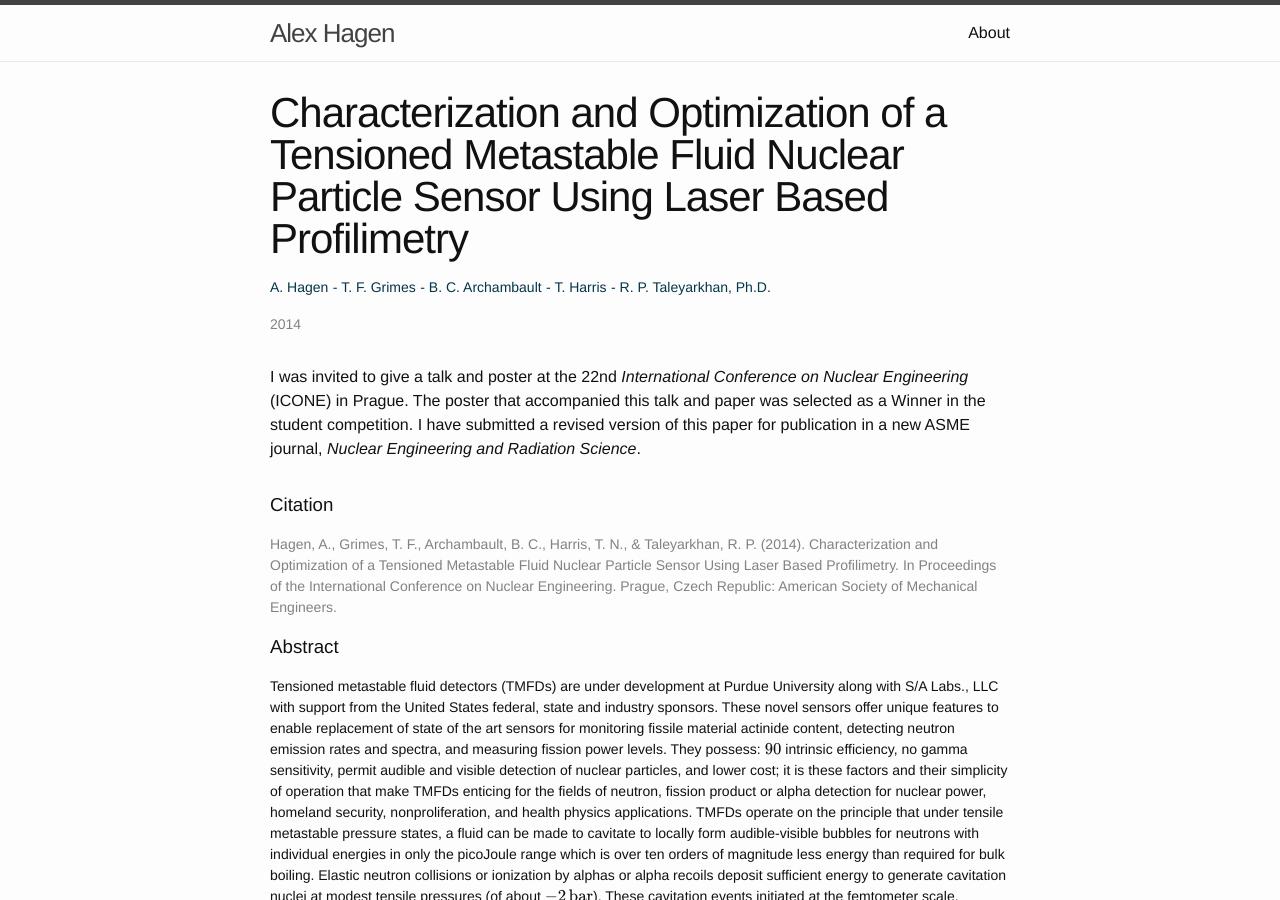
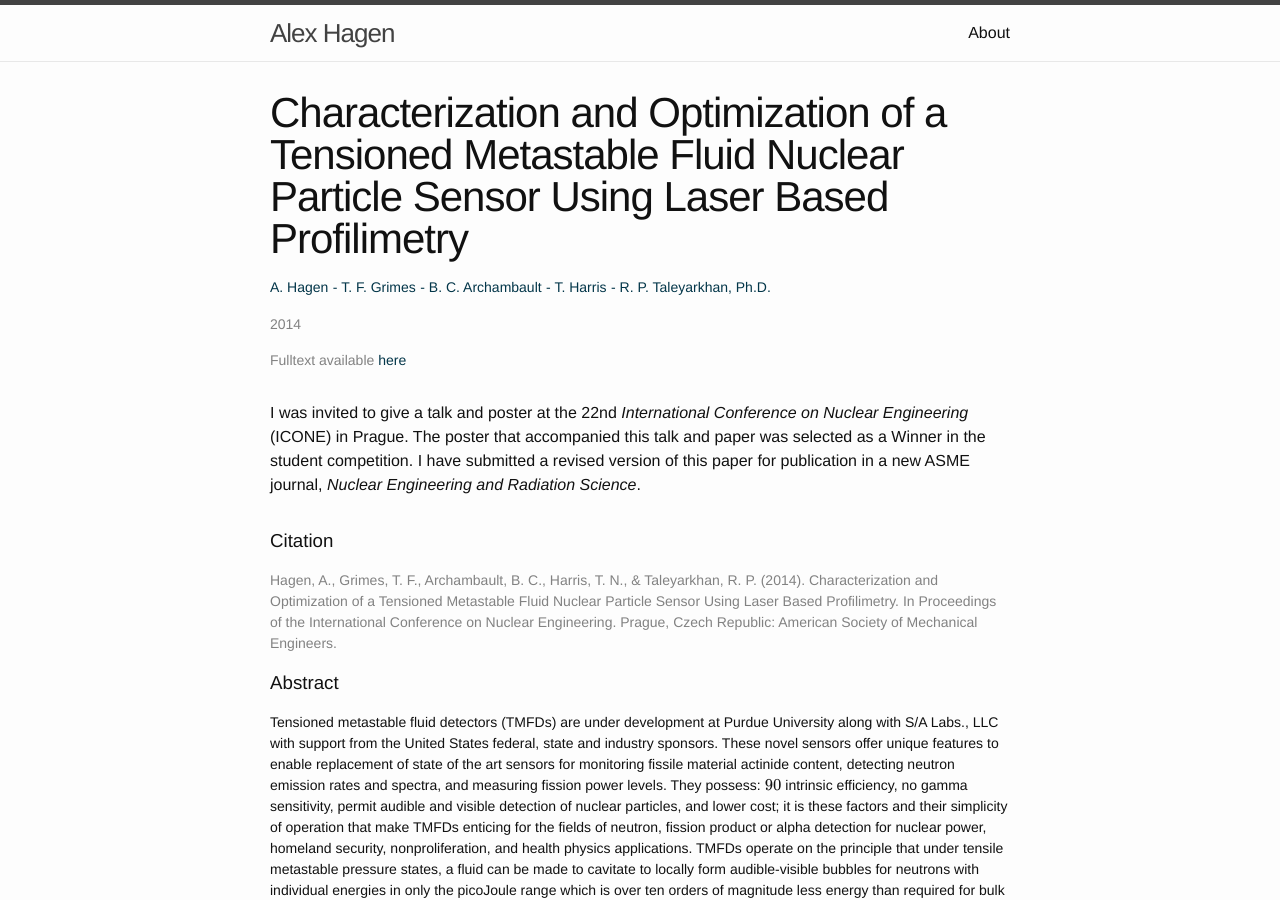
Before and after one commit to alexhagen/alexhagen.github.io, a Jekyll site: the page built from _posts/2014-04-14-characterization-and-optimization-of.markdown, in a window 1280 px wide and 900 px high. Built offline with Jekyll 4.4.1, drawn with Linux system fonts in a browser that asks for light colours; formulas are drawn with MathJax 3.

Commit message:
adding fulltext link

```diff
--- a/_layouts/publication.html
+++ b/_layouts/publication.html
@@ -11,7 +11,7 @@ layout: default
     	{% endfor %}
     </p>
     <p class="post-meta">{{ page.date | date: "%Y" }}</p>
-    {% if page.fulltext %}<p class="post-meta">{{ page.fulltext }}</p>{% endif %}
+    {% if page.fulltext %}<p class="post-meta">Fulltext available <a href={{ page.fulltext }}>here</a></p>{% endif %}
   </header>
 
   <article class="post-content">
--- a/_posts/2014-04-14-characterization-and-optimization-of.markdown
+++ b/_posts/2014-04-14-characterization-and-optimization-of.markdown
@@ -9,6 +9,7 @@ authors:
   - B. C. Archambault
   - T. Harris
   - R. P. Taleyarkhan, Ph.D.
+fulltext: http://proceedings.asmedigitalcollection.asme.org/proceeding.aspx?articleID=1937292
 bibtex: '@inproceedings{Hagen2014,
 address = {Prague, Czech Republic},
 author = {Hagen, A. and Grimes, T. F. and Archambault, B. C. and Harris, T. N. and Taleyarkhan, R. P.},
```
